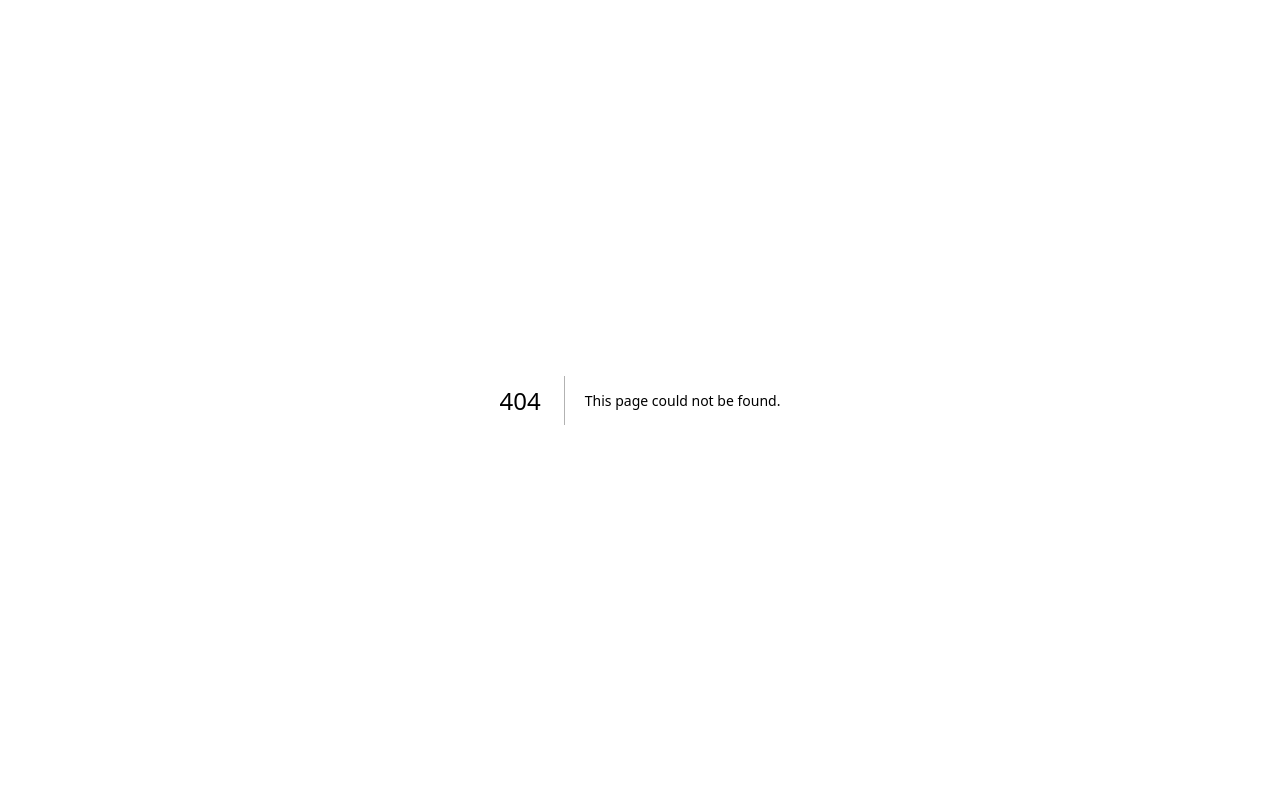
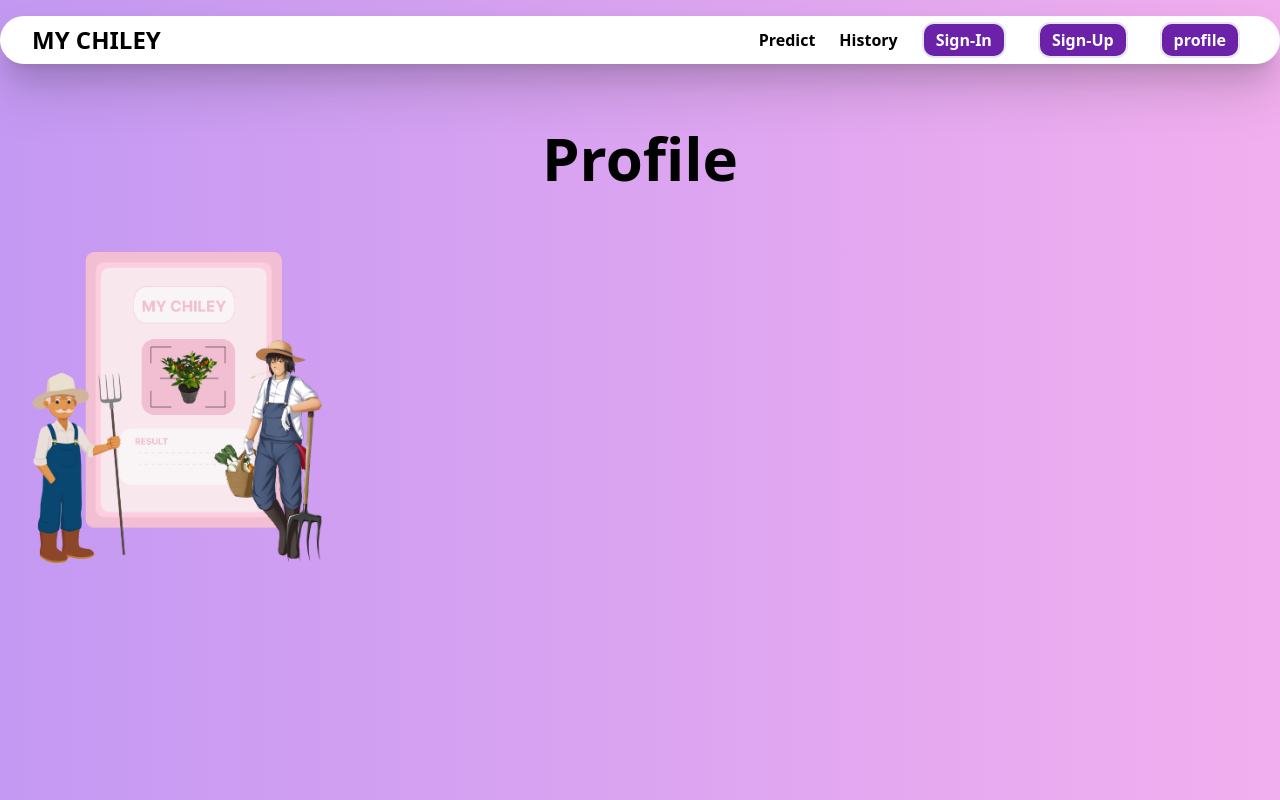
Before and after one commit to salmaasmanadia/mychiley-frontend, a Next.js app: page /profile in a window 1280 px wide. Before the commit this address had no page. Built offline with nearby package versions, Linux system fonts and the light colour scheme; no server answers.

Commit message:
feat : add profile pages

```diff
--- a/src/components/Navbar/Navbar.jsx
+++ b/src/components/Navbar/Navbar.jsx
@@ -190,6 +190,15 @@ const Navbar = () => {
                         </Link>
                         </div>
                     </li>
+                    <li className="text-black">
+                        <div className="flex">
+                        <Link href="/profile">
+                            <div className="font-poppins font-semibold bg-purple-800 hover:bg-white hover:text-purple-800 border-2 hover:border-purple-800 py-1 px-3 rounded-xl text-white mr-2">
+                            profile
+                            </div>
+                        </Link>
+                        </div>
+                    </li>
                     </ul>
                 </div>
                 </div>
--- /dev/null
+++ b/src/pages/profile.js
@@ -0,0 +1,23 @@
+import Image from 'next/image'
+import DefaultLayout from '@/components/DefaultLayout/DefaultLayout'
+import React from 'react'
+import bannerProfile from '../../public/images/mychili banner-profile.png'
+
+const profile = () => {
+    return (
+        <>
+            <DefaultLayout>
+                <div className="flex w-full h-screen profilePage-bg">
+                <div className='w-screen justify-center mt-32 mx-8'>
+                    <h1 className='text-center font-semibold text-scan font-serif-inter text-6xl'>Profile</h1>
+                    <div className='flex flex-row mt-16'>
+                    <Image src ={bannerProfile} className='w-1/4 h-1/4'/>
+                    </div>
+                </div>
+                </div>
+            </DefaultLayout>
+        </>
+    )
+}
+
+export default profile
```
